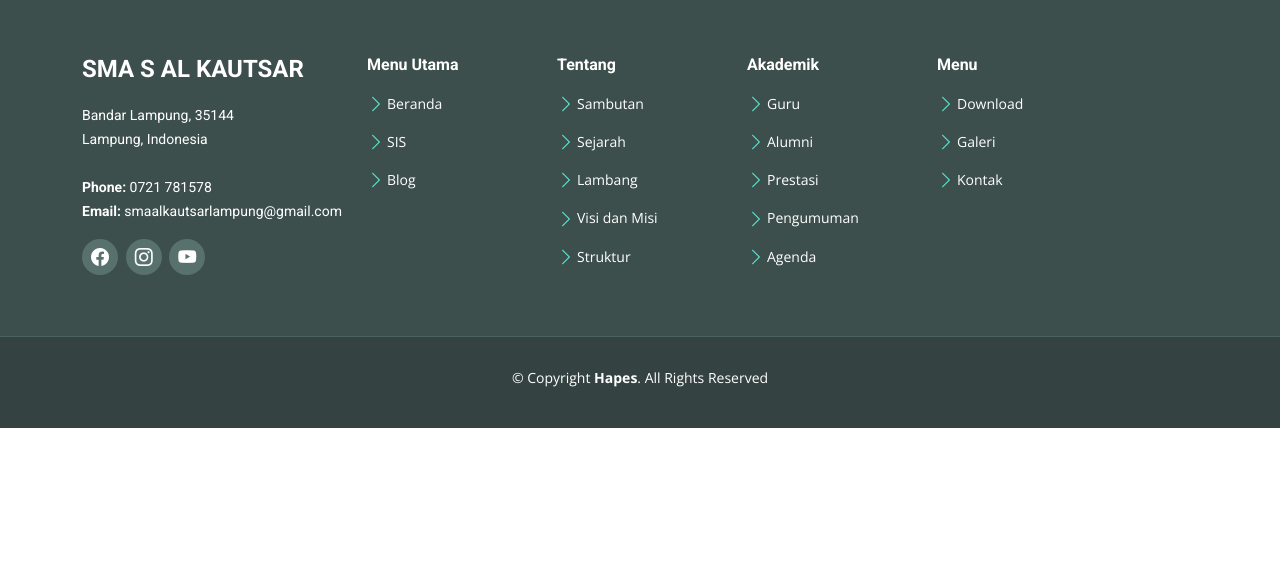
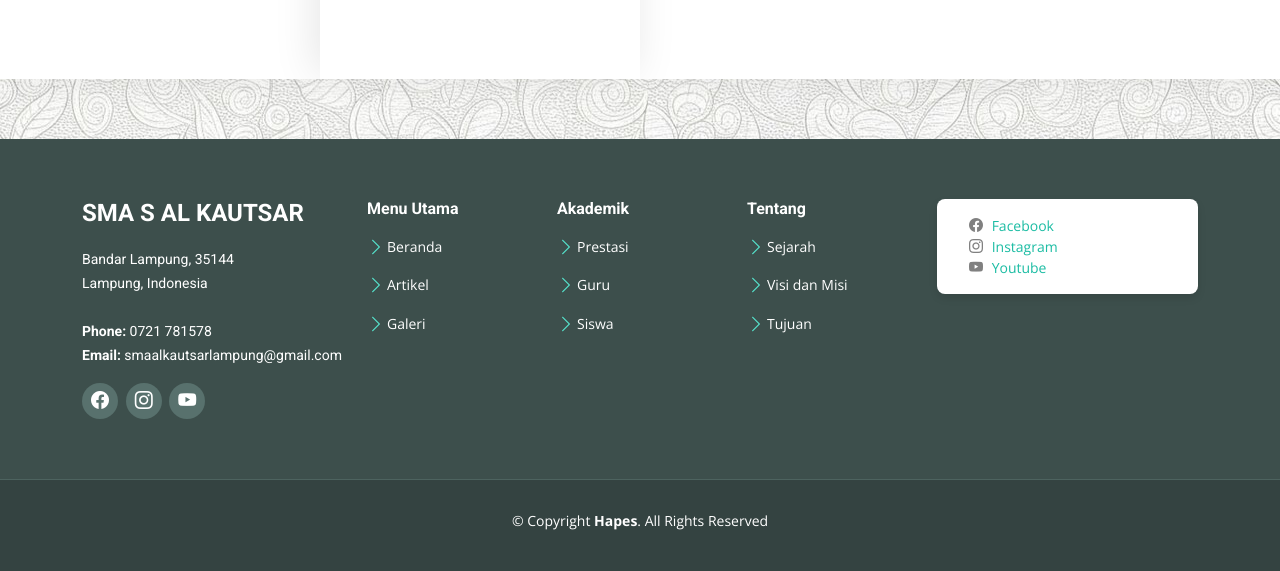
Before and after one commit to XymphonyS2/DECOY-PEMWEB, a PHP site: page / in a window 1280 px wide; the page is wider, and only the part inside the window is pictured. Shown: the part 3788-4359 px from the top of that part. Before the commit the page ends 4216 px from the top of that part, so only its background shows below. Run offline with PHP 8.4, Linux system fonts and the light colour scheme; grey boxes labelled with a size stand in for pictures from a placeholder-image service; some libraries are stand-ins or nearby versions.

Commit message:
UPDATE FOOTER

```diff
--- a/assets/aset/css/style.css
+++ b/assets/aset/css/style.css
@@ -1609,7 +1609,7 @@ body {
     font-weight: 600;
     color: #003366;
     margin-bottom: 10px;
-    font-size: 1.2rem;
+    font-size: 2rem;
     line-height: 1.4;
 }
 .news-title a {
--- a/index.html
+++ b/index.html
@@ -570,52 +570,51 @@
             <strong>Email:</strong> smaalkautsarlampung@gmail.com<br>
           </p>
           <div class="social-links mt-3">
-            <a target="blank" href="https://www.facebook.com/SMAalkautsarbdl/" class="facebook"><i class="bi bi-facebook"></i></a>
-            <a target="blank" href="https://www.instagram.com/smaalkautsar/" class="instagram"><i class="bi bi-instagram"></i></a>
-            <a target="blank" href="https://www.youtube.com/@smaalkautsarlampung9585/videos" class="youtube"><i class="bxi bi-youtube"></i></a>
+            <a target="blank" href="https://www.facebook.com/p/SMA-Muhammadiyah-2-Bandar-Lampung-100044363867463/?locale=id_ID" class="facebook"><i class="bi bi-facebook"></i></a>
+            <a target="blank" href="https://www.instagram.com/smamdabalam/" class="instagram"><i class="bi bi-instagram"></i></a>
+            <a target="blank" href="https://www.youtube.com/channel/UC3ieSrJMvjzla5ExkgtJYxw" class="youtube"><i class="bxi bi-youtube"></i></a>
           </div>
         </div>
 
         <div class="col-lg-2 col-md-6 footer-links">
           <h4>Menu Utama</h4>
           <ul>
-            <li><i class="bi bi-chevron-right"></i> <a href="home">Beranda</a></li>
-            <li><i class="bi bi-chevron-right"></i> <a target="blank" href="http://sis.smas-alkautsar.sch.id/">SIS</a></li>
-            <li><i class="bi bi-chevron-right"></i> <a href="blog">Blog</a></li>
+            <li><i class="bi bi-chevron-right"></i> <a href="#heroCarousel">Beranda</a></li>
+            <li><i class="bi bi-chevron-right"></i> <a target="blank" href="#artikel">Artikel</a></li>
+            <li><i class="bi bi-chevron-right"></i> <a #portfolio">Galeri</a></li>
           </ul>
+        </div>
+
+        <div class="col-lg-2 col-md-6 footer-links">
+          <h4>Akademik</h4>
+          <ul>
+            <li><i class="bi bi-chevron-right"></i> <a href="prestasi">Prestasi</a></li>
+            <li><i class="bi bi-chevron-right"></i> <a href="pengumuman">Guru</a></li>
+            <li><i class="bi bi-chevron-right"></i> <a href="agenda">Siswa</a></li>
+          </ul>
+          </li>
         </div>
 
         <div class="col-lg-2 col-md-6 footer-links">
           <h4>Tentang</h4>
           <ul>
-            <li><i class="bi bi-chevron-right"></i> <a href="about">Sambutan</a></li>
             <li><i class="bi bi-chevron-right"></i> <a href="sejarah">Sejarah</a></li>
-            <li><i class="bi bi-chevron-right"></i> <a href="lambang">Lambang</a></li>
             <li><i class="bi bi-chevron-right"></i> <a href="visi_misi">Visi dan Misi</a></li>
-            <li><i class="bi bi-chevron-right"></i> <a href="struktur">Struktur</a></li>
+            <li><i class="bi bi-chevron-right"></i> <a href="struktur">Tujuan</a></li>
           </ul>
           </li>
         </div>
 
-        <div class="col-lg-2 col-md-6 footer-links">
-          <h4>Akademik</h4>
-          <ul>
-            <li><i class="bi bi-chevron-right"></i> <a href="guru">Guru</a></li>
-            <li><i class="bi bi-chevron-right"></i> <a href="alumni">Alumni</a></li>
-            <li><i class="bi bi-chevron-right"></i> <a href="prestasi">Prestasi</a></li>
-            <li><i class="bi bi-chevron-right"></i> <a href="pengumuman">Pengumuman</a></li>
-            <li><i class="bi bi-chevron-right"></i> <a href="agenda">Agenda</a></li>
-          </ul>
-          </li>
-        </div>
-
-        <div class="col-lg-2 col-md-6 footer-links">
-          <h4>Menu</h4>
-          <ul>
-            <li><i class="bi bi-chevron-right"></i> <a href="download">Download</a></li>
-            <li><i class="bi bi-chevron-right"></i> <a href="galeri">Galeri</a></li>
-            <li><i class="bi bi-chevron-right"></i> <a href="contact">Kontak</a></li>
-          </ul>
+        <!-- Right column for secondary news -->
+        <div class="col-lg-3">
+            <!-- Third small news item -->
+            <div class="news-card pt-3">
+                <ul>
+                    <li><a href="sejarah"><i class="bi bi-facebook" style="color: gray; margin-right: 5px;"></i> <span>Facebook</span></a></li>
+                    <li><a href="visi_misi"><i class="bi bi-instagram" style="color: gray; margin-right: 5px;"></i> <span>Instagram</span></a></li>
+                    <li><a href="struktur"><i class="bi bi-youtube" style="color: gray; margin-right: 5px;"></i> <span>Youtube</span></a></li>
+                  </ul>
+            </div>
         </div>
 
       </div>
```
